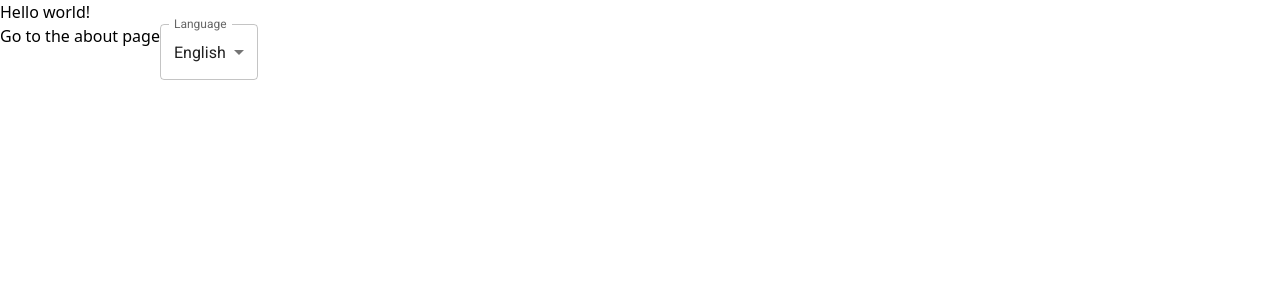
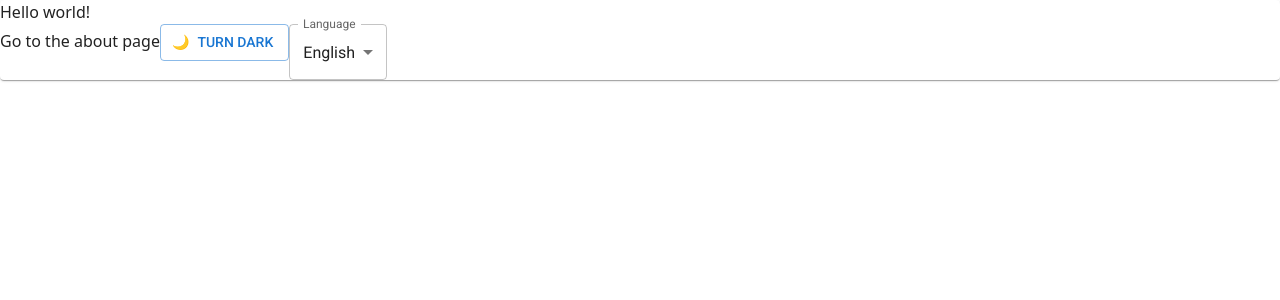
Before and after one commit to evoX-Ltd/proctorix-official-website, a Next.js app: page /en in a window 1280 px wide. Shown: the top 300 px of the page. Built offline with nearby package versions, Linux system fonts and the light colour scheme; what @mui/material-nextjs would draw is missing.

Commit message:
feat: implement dark-light theme toggler

```diff
--- a/src/app/[locale]/components/LocaleSwitcherSelect.tsx
+++ b/src/app/[locale]/components/LocaleSwitcherSelect.tsx
@@ -8,16 +8,13 @@ import {
   Select,
   type SelectChangeEvent,
 } from "@mui/material";
-import { type Locale } from "next-intl";
+import { type Locale, useLocale, useTranslations } from "next-intl";
 import { useParams } from "next/navigation";
 import { useTransition } from "react";
 
-type Props = {
-  readonly defaultValue: string;
-  readonly label: string;
-};
-
-export default function LocaleSwitcherSelect({ defaultValue, label }: Props) {
+export default function LocaleSwitcherSelect() {
+  const t = useTranslations("HomePage");
+  const locale = useLocale();
   const router = useRouter();
   const [isPending, startTransition] = useTransition();
   const pathname = usePathname();
@@ -38,12 +35,12 @@ export default function LocaleSwitcherSelect({ defaultValue, label }: Props) {
 
   return (
     <FormControl>
-      <InputLabel>{label}</InputLabel>
+      <InputLabel>{t("language")}</InputLabel>
       <Select
         disabled={isPending}
-        label={label}
+        label={t("language")}
         onChange={onSelectChange}
-        value={defaultValue}
+        value={locale}
       >
         <MenuItem value="en">English</MenuItem>
         <MenuItem value="ar">العربية</MenuItem>
--- /dev/null
+++ b/src/app/[locale]/components/ThemeToggler.tsx
@@ -0,0 +1,34 @@
+"use client";
+
+import { Button, useColorScheme } from "@mui/material";
+import { useEffect, useState } from "react";
+
+const ThemeToggler = () => {
+  const { mode, setMode } = useColorScheme();
+  const [mounted, setMounted] = useState(false);
+
+  useEffect(() => {
+    setMounted(true);
+  }, []);
+
+  if (!mounted) {
+    // to avoid layout shift, render a placeholder button
+    return (
+      <Button color="info" sx={{ width: 120 }} variant="outlined">
+        loading theme
+      </Button>
+    );
+  }
+
+  return (
+    <Button
+      onClick={() => setMode(mode === "dark" ? "light" : "dark")}
+      startIcon={mode === "dark" ? "☀️" : "🌙"}
+      variant="outlined"
+    >
+      {mode === "dark" ? "Turn light" : "Turn dark"}
+    </Button>
+  );
+};
+
+export default ThemeToggler;
--- a/src/app/[locale]/layout.tsx
+++ b/src/app/[locale]/layout.tsx
@@ -1,9 +1,10 @@
 import { routing } from "@/i18n/routing";
 import theme from "@/theme";
+import { InitColorSchemeScript } from "@mui/material";
 import { AppRouterCacheProvider } from "@mui/material-nextjs/v15-appRouter";
-import { ThemeProvider } from "@mui/material/styles";
 import "@unocss/reset/tailwind.css";
 import "../../styles/globals.css";
+import { ThemeProvider } from "@mui/material/styles";
 import { type Metadata } from "next";
 import { hasLocale, NextIntlClientProvider } from "next-intl";
 import { Geist, Geist_Mono, Roboto } from "next/font/google";
@@ -67,8 +68,10 @@ export default async function LocaleLayout({
       className={roboto.variable}
       dir={locale === "ar" ? "rtl" : "ltr"}
       lang={locale}
+      suppressHydrationWarning
     >
       <body className={`${geistSans.variable} ${geistMono.variable}`}>
+        <InitColorSchemeScript />
         <AppRouterCacheProvider>
           <ThemeProvider theme={theme}>
             <NextIntlClientProvider>{children}</NextIntlClientProvider>
--- a/src/app/[locale]/page.tsx
+++ b/src/app/[locale]/page.tsx
@@ -1,15 +1,18 @@
 import LocaleSwitcherSelect from "./components/LocaleSwitcherSelect";
+import ThemeToggler from "./components/ThemeToggler";
 import { Link } from "@/i18n/navigation";
-import { useLocale, useTranslations } from "next-intl";
+import { Card } from "@mui/material";
+import { useTranslations } from "next-intl";
 
 export default function HomePage() {
   const t = useTranslations("HomePage");
-  const locale = useLocale();
+
   return (
-    <div>
+    <Card>
       <h1>{t("title")}</h1>
       <Link href="/about">{t("about")}</Link>
-      <LocaleSwitcherSelect defaultValue={locale} label={t("language")} />
-    </div>
+      <ThemeToggler />
+      <LocaleSwitcherSelect />
+    </Card>
   );
 }
--- a/src/theme.ts
+++ b/src/theme.ts
@@ -2,6 +2,13 @@
 import { createTheme } from "@mui/material/styles";
 
 const theme = createTheme({
+  colorSchemes: {
+    dark: true,
+    light: true,
+  },
+  cssVariables: {
+    colorSchemeSelector: "class",
+  },
   typography: {
     fontFamily: "var(--font-roboto)",
   },
--- a/uno.config.ts
+++ b/uno.config.ts
@@ -1,3 +1,4 @@
+import { colors } from "@mui/material";
 import {
   defineConfig,
   presetIcons,
@@ -7,6 +8,9 @@ import {
 
 export default defineConfig({
   theme: {
+    colors: {
+      primary: "var(--mui-palette-primary-main)",
+    },
     spacing: {
       none: "0", // 0px - 0
       xs: "0.25rem", // 4px - 1
```
